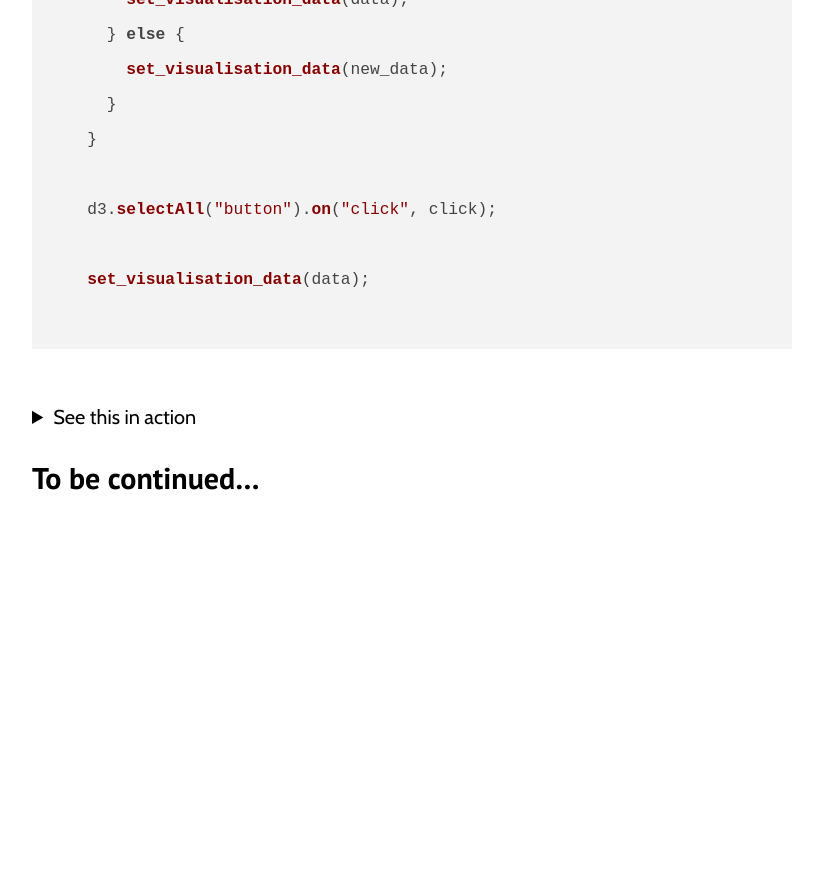
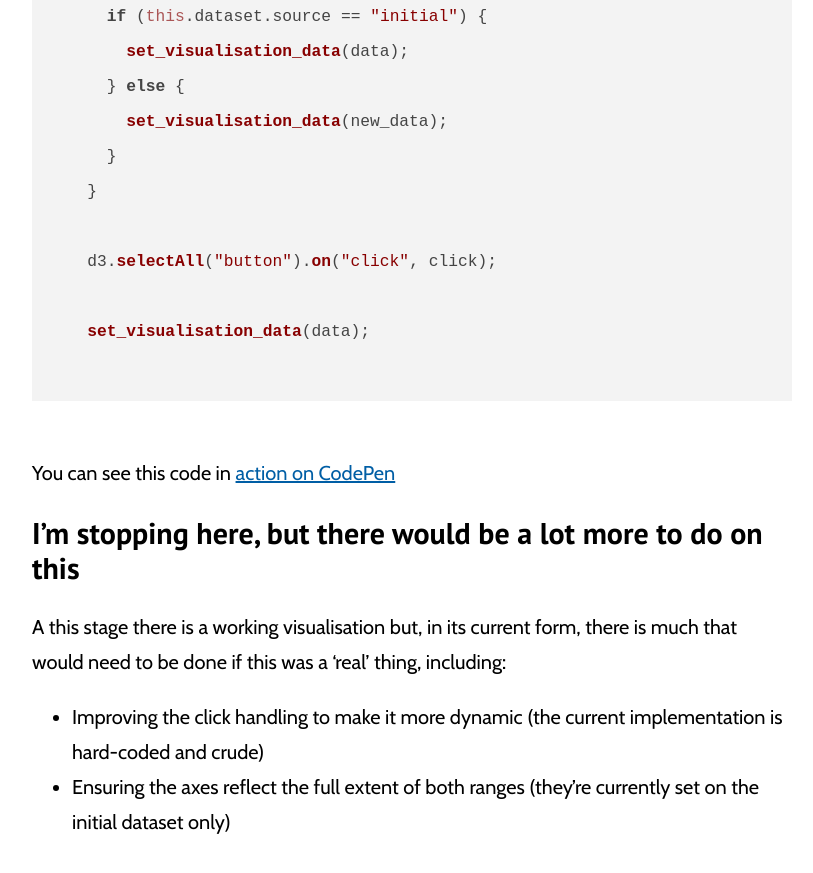
Before and after one commit to gtvj/gtvj.github.io, a Jekyll site: the page built from _posts/2020-04-03-d3-visualisation-walkthrough.md, in a window 1280 px wide and 900 px high, scrolled down 15377 px. Shown: the top 873 px of the window, without its empty margins (228-1041 px from the left). Built offline with Jekyll 4.4.1, drawn with Linux system fonts in a browser that asks for light colours; nearby versions of some CDN libraries; before the commit the page ends 15937 px from its top, so only the background shows below that; some of the changed text lies outside the part shown.

```diff
--- a/_posts/2020-04-03-d3-visualisation-walkthrough.md
+++ b/_posts/2020-04-03-d3-visualisation-walkthrough.md
@@ -1,10 +1,10 @@
 ---
-title: D3 visualisation walkthrough
+title: Building a dynamic D3 bubble visualisation - a walkthrough
 date: 2020-04-03
 author: Gwyn
 layout: d3_visualisation_walkthrough
 ---
-For the past few months I've been using my free time each week to learn about [D3 Data Driven Documents](https://d3js.org) and preparing weekly sessions for the developers I work with. The materials I've produced are all on the web, including:
+I explained in a recent post that I've been using my free time each week to learn about [D3 Data Driven Documents](https://d3js.org) and preparing weekly sessions for the developers I work with. The materials I've produced are all on the web, including:
 
 * A high-level [slide deck](https://docs.google.com/presentation/d/1H8UbPesAFGUxk4IuWzBh3QmIHK1oG55WdYIeGjZ7ezU/edit?usp=sharing) that starts with the basics before progressing through to more advanced topics
 * A companion [web site](https://pure-hamlet-59256.herokuapp.com) which goes into greater detail and contains a lot of examples (both in the page and via interactive examples on CodePen). I built this site in Python Flask and all the source code is on [GitHub](https://github.com/gtvj/data-visualisation-javascript-with-web-standards). The site is hosted on a free Heroku plan, so might take a few seconds for the first page to load.
@@ -408,14 +408,11 @@
     </code>
 </pre>
 
-<details>
-    <summary>See this in action</summary>
-    <p class="codepen" data-height="965" data-theme-id="dark" data-default-tab="js,result" data-user="gtvj" data-slug-hash="vYOqEgL" style="height: 265px; box-sizing: border-box; display: flex; align-items: center; justify-content: center; border: 2px solid; margin: 1em 0; padding: 1em;" data-pen-title="D3 visualisation walkthrough (Part 1)">
-      <span>See the Pen <a href="https://codepen.io/gtvj/pen/vYOqEgL">
-      D3 visualisation walkthrough (Part 1)</a> by Gwyn Jones (<a href="https://codepen.io/gtvj">@gtvj</a>)
-      on <a href="https://codepen.io">CodePen</a>.</span>
-    </p>
-    <script async src="https://static.codepen.io/assets/embed/ei.js"></script>
-</details>
+You can see this code in [action on CodePen](https://codepen.io/gtvj/pen/eYNqgmZ?editors=1011)
 
-## To be continued...
+## I'm stopping here, but there would be a lot more to do on this
+
+A this stage there is a working visualisation but, in its current form, there is much that would need to be done if this was a 'real' thing, including:
+
+* Improving the click handling to make it more dynamic (the current implementation is hard-coded and crude)
+* Ensuring the axes reflect the full extent of both ranges (they're currently set on the initial dataset only)
```
